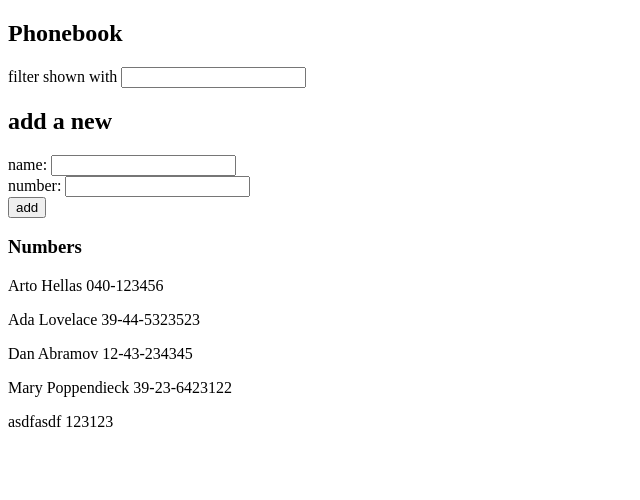
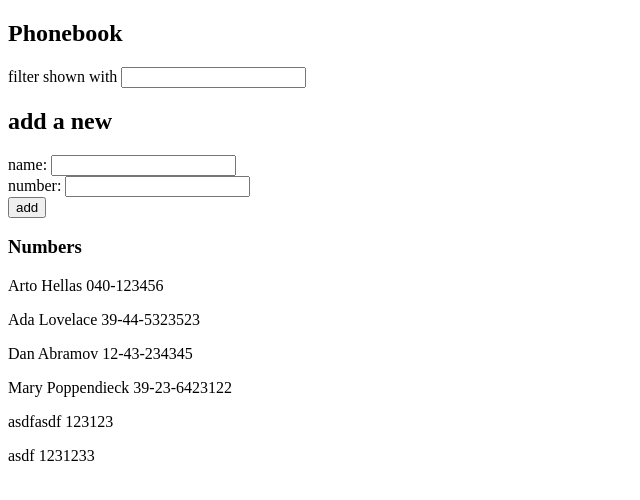
Before and after one commit to jacobdanielrose/fullstackopen_course, a React (Create React App) app in the folder part2/phonebook/: page / in a window 1280 px wide. Shown: the top 500 px of the page, without its empty margins (0-640 px from the left). Built offline with nearby package versions, Linux system fonts and the light colour scheme; data requests are answered from the project's data file.

Commit message:
exercize 2.13

```diff
--- a/part2/phonebook/db.json
+++ b/part2/phonebook/db.json
@@ -24,6 +24,11 @@
       "name": "asdfasdf",
       "number": "123123",
       "id": 5
+    },
+    {
+      "name": "asdf",
+      "number": "1231233",
+      "id": 6
     }
   ]
 }
--- a/part2/phonebook/src/App.js
+++ b/part2/phonebook/src/App.js
@@ -1,8 +1,8 @@
 import { useState, useEffect } from 'react'
-import axios from 'axios'
 import Filter from './components/Filter'
 import PersonForm from './components/PersonForm'
 import Persons from './components/Persons'
+import personService from './components/personService'
 
 const App = () => {
   const [persons, setPersons] = useState([])
@@ -11,10 +11,10 @@ const App = () => {
   const [nameSearch, setNameSearch] = useState('')
 
   useEffect(() => {
-    axios
-      .get('http://localhost:3001/persons')
-      .then(response => {
-        setPersons(response.data)
+    personService
+      .getAll()
+      .then(data => {
+        setPersons(data)
       })
   }, [])
 
@@ -58,14 +58,13 @@ const App = () => {
     if (personExist) {
       alert(`Either ${newName} or ${newNumber} is already added to phonebook`)
     } else {
-      axios
-        .post('http://localhost:3001/persons', personObject)
-        .then(res => {
+      personService
+        .create(personObject)
+        .then(() => {
           setPersons(persons.concat(personObject))
           setNewName('')
           setNewNumber('')
-        }
-        )
+        })
     }
   }
 
--- /dev/null
+++ b/part2/phonebook/src/components/personService.jsx
@@ -0,0 +1,20 @@
+import axios from 'axios'
+const baseUrl = 'http://localhost:3001/persons'
+
+const getAll = () => {
+    const res = axios.get(baseUrl)
+    return res.then(response => response.data)
+}
+
+const create = newObject => {
+    const res = axios.post(baseUrl, newObject)
+    return res.then(response => response.data)
+}
+
+const update = (id, newObject) => {
+    const res = axios.put(`${baseUrl}/${id}`, newObject)
+    return res.then(response => response.data)
+}
+
+const service = { getAll, create, update }
+export default service
```
